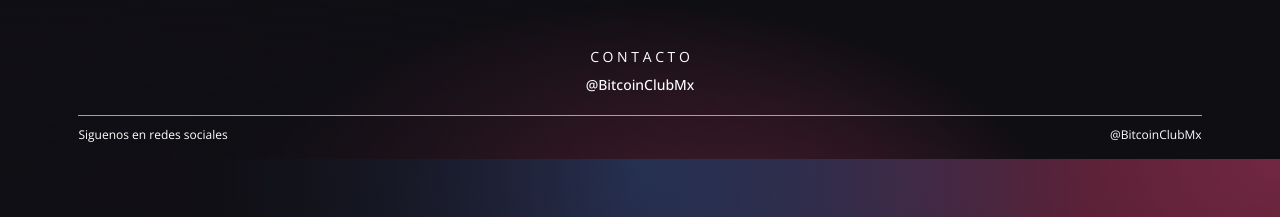
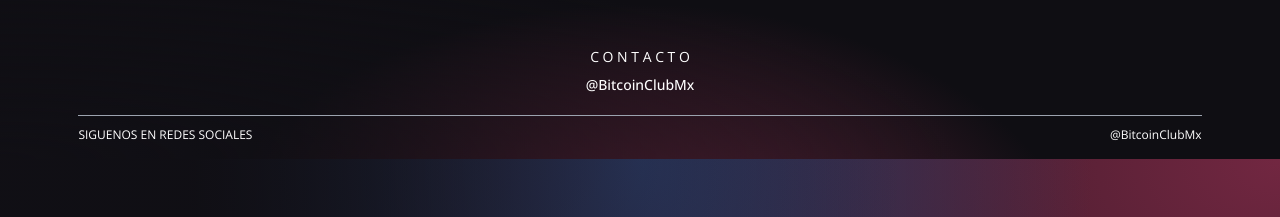
Before and after one commit to MrCryptoDK/Bitcoinclub-Web3, a React (Vite) app: page / in a window 1280 px wide. Shown: the part 1840-2057 px from the top of the page. Built offline with nearby package versions, Linux system fonts and the light colour scheme.

Commit message:
REDES SOCIALES

```diff
--- a/src/components/Footer.jsx
+++ b/src/components/Footer.jsx
@@ -25,7 +25,7 @@
     <div className="sm:w-[90%] w-full h-[0.5px] bg-gray-400 mt-5 " />
 
     <div className="sm:w-[90%] w-full flex justify-between items-center mt-3">
-      <p className="text-xs text-left text-white">Siguenos en redes sociales</p>
+      <p className="text-xs text-left text-white">SIGUENOS EN REDES SOCIALES</p>
       <p className="text-xs text-right text-white">@BitcoinClubMx</p>
     </div>
   </div>
```
